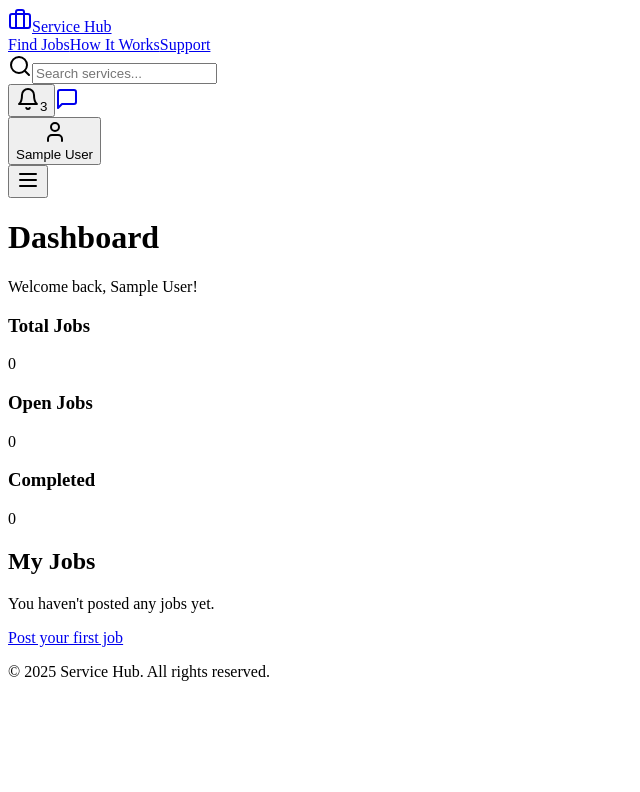
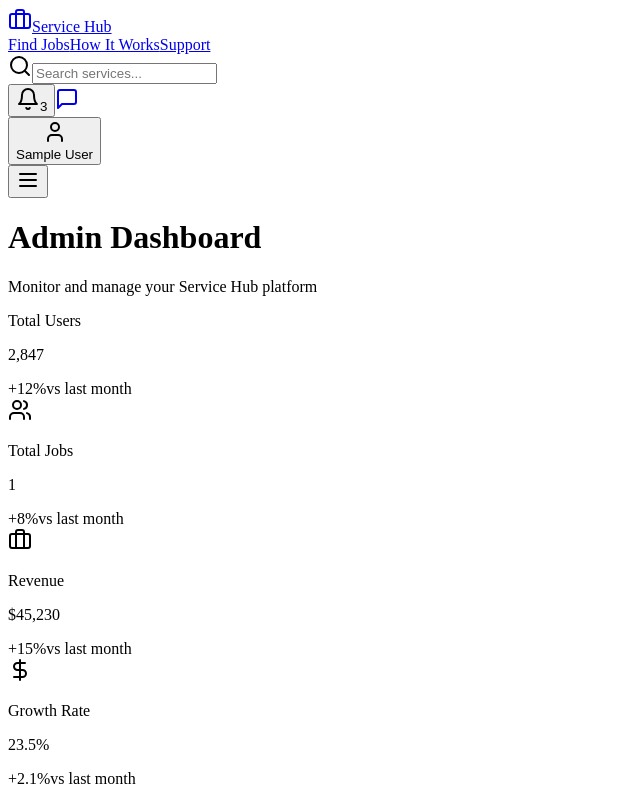
Before and after one commit to vasanthkumarpulkam/demo, a React (Vite) app: page /dashboard in a window 1280 px wide. Shown: the top 792 px of the page, without its empty margins (0-640 px from the left). Built offline with nearby package versions, Linux system fonts and the light colour scheme; sample sign-in values are in the browser's storage; the HTML template or start-up script is replaced by a standard one.

Commit message:
Checkpoint before follow-up message
Co-authored-by: vasanthkumarpulkam <vasanthkumarpulkam@my.unt.edu>

```diff
--- a/src/pages/DashboardPage.tsx
+++ b/src/pages/DashboardPage.tsx
@@ -1,84 +1,34 @@
 import React from 'react';
 import Header from '../components/Header';
 import Footer from '../components/Footer';
+import CustomerDashboard from '../components/Dashboard/CustomerDashboard';
+import ProviderDashboard from '../components/Dashboard/ProviderDashboard';
+import AdminDashboard from '../components/Dashboard/AdminDashboard';
 import { useAuth } from '../hooks/useAuth';
-import { useJobs } from '../context/JobContext';
 
 export default function DashboardPage() {
   const { currentUser } = useAuth();
-  const { jobs } = useJobs();
 
-  const userJobs = jobs.filter(job => job.postedBy === currentUser?.uid);
+  const renderDashboard = () => {
+    if (!currentUser) return null;
+
+    switch (currentUser.role) {
+      case 'admin':
+        return <AdminDashboard />;
+      case 'provider':
+        return <ProviderDashboard />;
+      case 'customer':
+      default:
+        return <CustomerDashboard />;
+    }
+  };
 
   return (
     <>
       <Header />
       <div className="min-h-screen bg-gray-50">
         <div className="max-w-7xl mx-auto px-4 py-8">
-          <div className="mb-8">
-            <h1 className="text-3xl font-bold text-gray-900 mb-2">Dashboard</h1>
-            <p className="text-gray-600">Welcome back, {currentUser?.displayName}!</p>
-          </div>
-
-          <div className="grid md:grid-cols-3 gap-6 mb-8">
-            <div className="bg-white p-6 rounded-lg shadow">
-              <h3 className="text-lg font-semibold text-gray-900 mb-2">Total Jobs</h3>
-              <p className="text-3xl font-bold text-blue-600">{userJobs.length}</p>
-            </div>
-            <div className="bg-white p-6 rounded-lg shadow">
-              <h3 className="text-lg font-semibold text-gray-900 mb-2">Open Jobs</h3>
-              <p className="text-3xl font-bold text-green-600">
-                {userJobs.filter(job => job.status === 'open').length}
-              </p>
-            </div>
-            <div className="bg-white p-6 rounded-lg shadow">
-              <h3 className="text-lg font-semibold text-gray-900 mb-2">Completed</h3>
-              <p className="text-3xl font-bold text-purple-600">
-                {userJobs.filter(job => job.status === 'completed').length}
-              </p>
-            </div>
-          </div>
-
-          <div className="bg-white rounded-lg shadow">
-            <div className="p-6 border-b">
-              <h2 className="text-xl font-semibold text-gray-900">My Jobs</h2>
-            </div>
-            <div className="divide-y">
-              {userJobs.length === 0 ? (
-                <div className="p-6 text-center text-gray-500">
-                  <p>You haven't posted any jobs yet.</p>
-                  <a href="/post-job" className="text-blue-600 hover:text-blue-700 mt-2 inline-block">
-                    Post your first job
-                  </a>
-                </div>
-              ) : (
-                userJobs.map(job => (
-                  <div key={job.id} className="p-6">
-                    <div className="flex justify-between items-start">
-                      <div>
-                        <h3 className="text-lg font-medium text-gray-900">{job.title}</h3>
-                        <p className="text-gray-600 mt-1">{job.description}</p>
-                        <div className="flex items-center space-x-4 mt-2 text-sm text-gray-500">
-                          <span>${job.budget}</span>
-                          <span>{job.location.text}</span>
-                          <span className="capitalize">{job.status}</span>
-                        </div>
-                      </div>
-                      <div className="text-right">
-                        <span className={`inline-block px-2 py-1 rounded-full text-xs font-medium ${
-                          job.status === 'open' ? 'bg-green-100 text-green-800' :
-                          job.status === 'completed' ? 'bg-gray-100 text-gray-800' :
-                          'bg-yellow-100 text-yellow-800'
-                        }`}>
-                          {job.status}
-                        </span>
-                      </div>
-                    </div>
-                  </div>
-                ))
-              )}
-            </div>
-          </div>
+          {renderDashboard()}
         </div>
       </div>
       <Footer />
--- a/src/pages/SignUpPage.tsx
+++ b/src/pages/SignUpPage.tsx
@@ -16,7 +16,7 @@ const SignUpPage: React.FC = () => {
   const [isLoading, setIsLoading] = useState(false);
   const [error, setError] = useState('');
 
-  const { signIn } = useAuth();
+  const { signUp } = useAuth();
   const navigate = useNavigate();
 
   const handleSubmit = async (e: React.FormEvent) => {
@@ -37,16 +37,12 @@ const SignUpPage: React.FC = () => {
     }
 
     try {
-      // Create user with role
-      const user = {
-        uid: `user_${Date.now()}`,
+      signUp({
         email: formData.email,
         displayName: formData.displayName,
         role: formData.role,
         language: 'en' as const
-      };
-
-      localStorage.setItem("serviceHub_user", JSON.stringify(user));
+      });
       navigate('/dashboard');
     } catch (err) {
       setError(err instanceof Error ? err.message : 'Sign up failed');
```
Also changed, not shown: package.json (+4 -4 lines).
